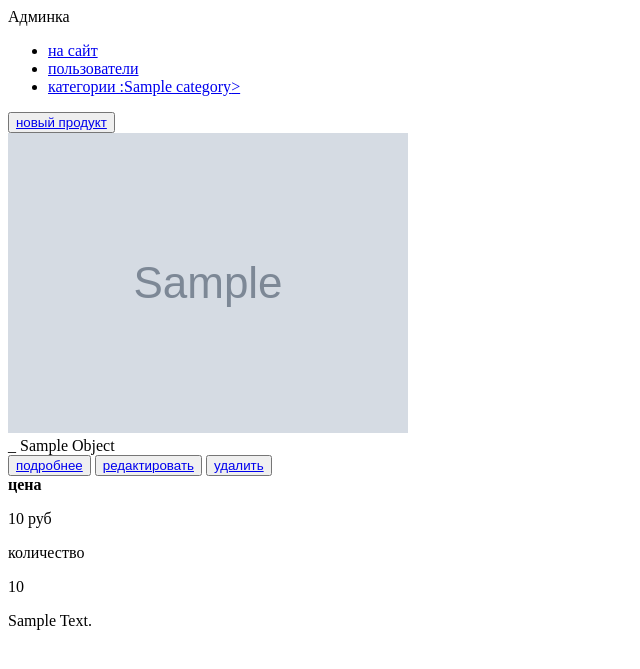
After one commit to Dann38/django_geekshop, a Django app: template geekshop/adminapp/templates/adminapp/products.html in a window 1280 px wide. The commit adds this page. Shown: the top 669 px of the page, without its empty margins (0-640 px from the left). Run offline with Django 3.2, Linux system fonts and the light colour scheme; the template is opened without the code that fills it: most values are stand-ins (such as "Sample title", 1, 10 or a date in 2020); grey boxes marked "Sample" are stand-in pictures.

Commit message:
Админка работает

```diff
--- a/geekshop/adminapp/templates/adminapp/base.html
+++ b/geekshop/adminapp/templates/adminapp/base.html
@@ -11,11 +11,11 @@
         </div>
         {% block menu %}
             <div class="admin_menu">
-                {% include 'admainapp/includes/inc_menu.html' %}
+                {% include 'adminapp/includes/inc_menu.html' %}
             </div>
         {% endblock %}
 
-        {% block content %}
+        {% block context %}
         {% endblock %}
     </div>
 </body>
--- a/geekshop/adminapp/templates/adminapp/includes/inc_menu.html
+++ b/geekshop/adminapp/templates/adminapp/includes/inc_menu.html
@@ -1,6 +1,6 @@
 <ul class="menu">
     <li>
-        <a href="{% url 'main' %}">
+        <a href="{% url 'mainapp:main' %}">
             на сайт
         </a>
     </li>
--- /dev/null
+++ b/geekshop/adminapp/templates/adminapp/products.html
@@ -0,0 +1,47 @@
+{% extends 'adminapp/base.html' %}
+{% load staticfiles %}
+
+{% block context %}
+     <div class="products_list">
+        <button class="new_product">
+            <a href="{% url 'admin:product_create' category.pk %}">
+                новый продукт
+            </a>
+        </button>
+        {% for object in objects %}
+            <div class="product_record">
+                <img src="/media/{{ object.image|default:'products_images/default.jpg' }}"
+                     alt="{{ object.name }}">
+                <div class="product_name">_
+                    {{ object.name|title }}
+                </div>
+                <div class="product_actions">
+                     <button>
+                        <a href="{% url 'admin:product_read' object.pk %}">
+                            подробнее
+                        </a>
+                    </button>
+                    <button>
+                        <a href="{% url 'admin:product_update' object.pk %}">
+                            редактировать
+                        </a>
+                    </button>
+                    <button>
+                        <a href="{% url 'admin:product_delete' object.pk %}">
+                            удалить
+                        </a>
+                    </button>
+                </div>
+                <div class="summary">
+                    <b>цена</b>
+                    <p>{{ object.price }} руб </p>
+                    <p>количество</p>
+                    <p>{{ object.quantity }}</p>
+                </div>
+                <div class="category_desc">
+                    {{ object.short_desc|title }}
+                </div>
+            </div>
+        {% endfor%}
+    </div>
+{% endblock %}
--- a/geekshop/adminapp/templates/adminapp/users.html
+++ b/geekshop/adminapp/templates/adminapp/users.html
@@ -9,6 +9,7 @@
             </a>
         </button>
         {% for object in objects %}
+
             <div class="user_record {% if not object.is_active %}not_active{% endif %}">
                 <img src="/media/{{ object.avatar|default:'users_avatars/default.jpg' }}" alt="{{ object.username}}">
                 <div class="user_role">
--- a/geekshop/adminapp/urls.py
+++ b/geekshop/adminapp/urls.py
@@ -16,7 +16,7 @@ urlpatterns = [
 
     path('products/create/category/<int:pk>/', adminapp.product_create, name='product_create'),
     path('products/read/category/<int:pk>/', adminapp.products, name='products'),
-    path('products/read/<int:pk>/', adminapp.products, name='product_read'),
+    path('products/read/<int:pk>/', adminapp.product_read, name='product_read'),
     path('products/update/category/<int:pk>/', adminapp.product_update, name='product_update'),
     path('products/delete/<int:pk>/', adminapp.product_delete, name='product_delete'),
 ]
--- a/geekshop/adminapp/views.py
+++ b/geekshop/adminapp/views.py
@@ -1,6 +1,6 @@
 from django.shortcuts import get_object_or_404, render
 from authapp.models import ShopUser
-from ..mainapp.models import Product, CategoryProducts
+from mainapp.models import Product, CategoryProducts
 
 
 
```
